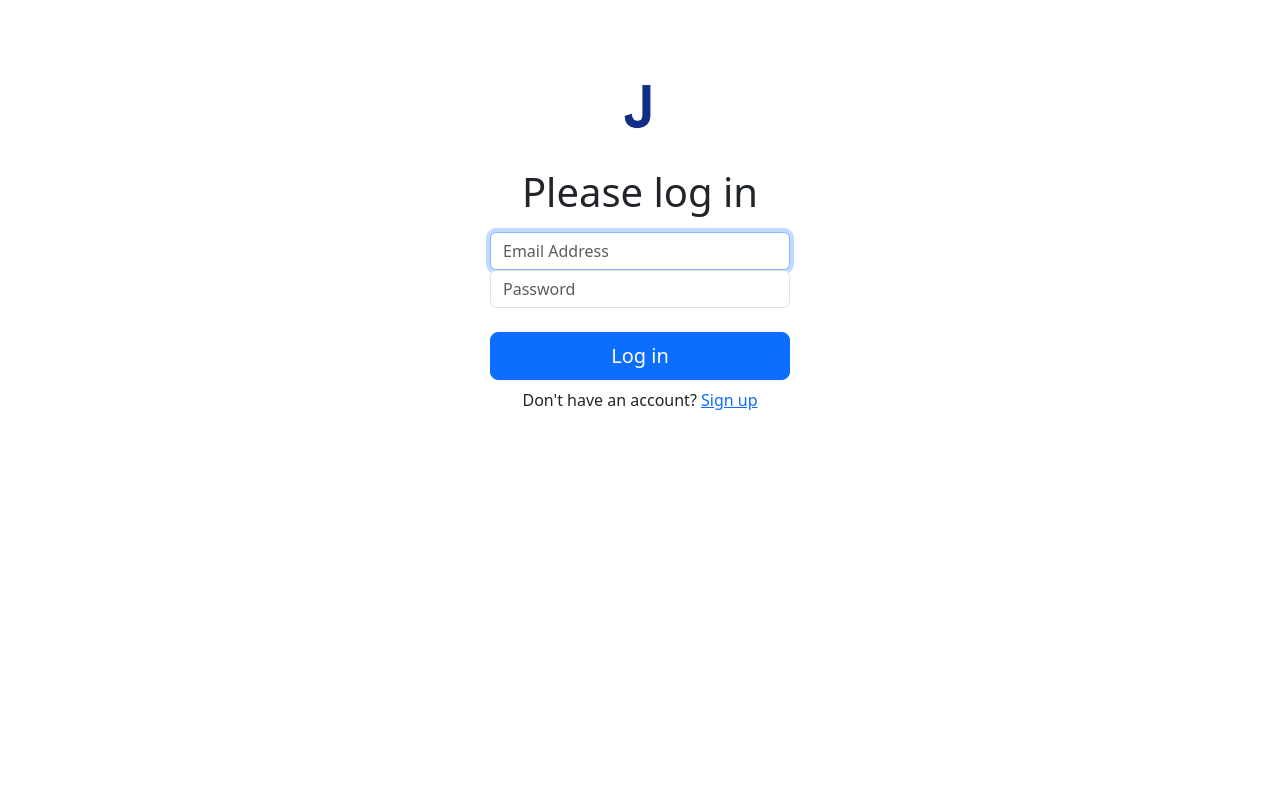
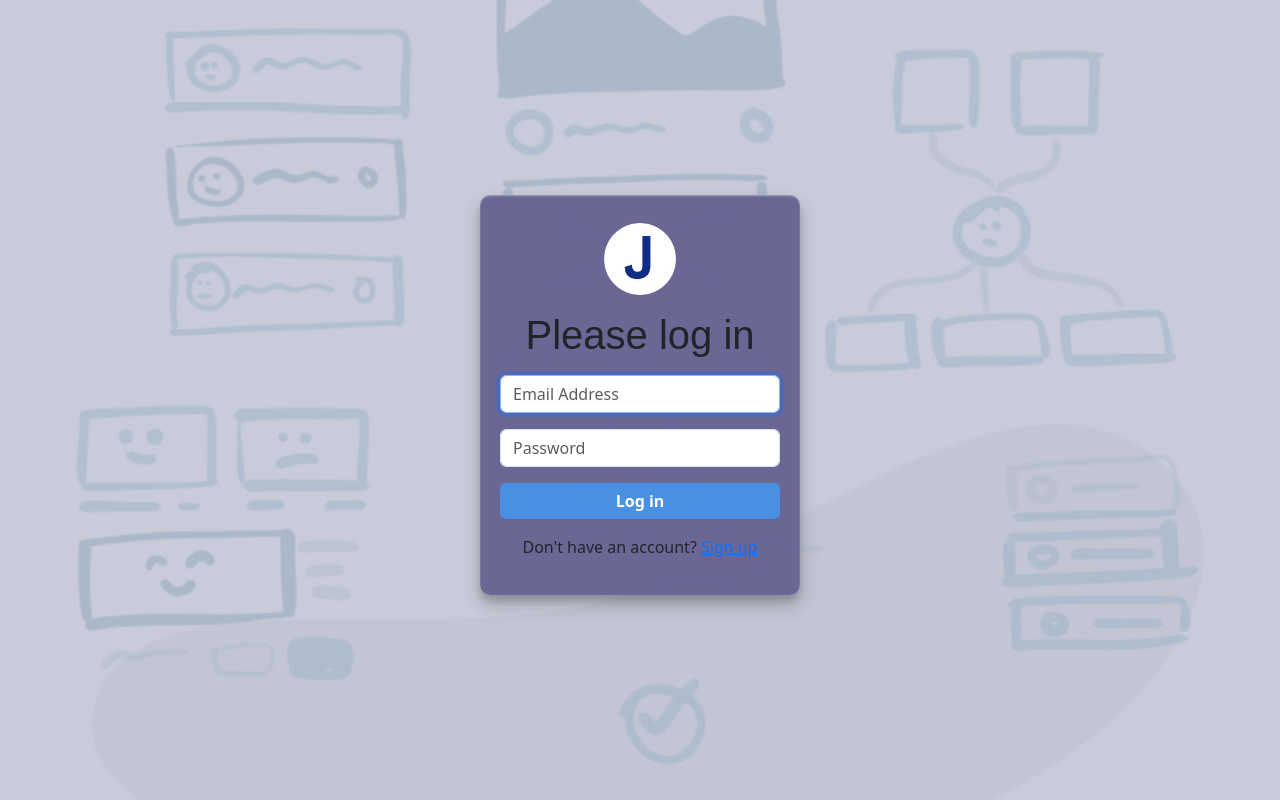
Before and after one commit to nehagarg-123/JOB-TRACKER, a React (Vite) app in the folder frontend/: page /login in a window 1280 px wide. Built offline with nearby package versions, Linux system fonts and the light colour scheme; no server answers.

Commit message:
Update Login.jsx

```diff
--- a/frontend/src/pages/Login.jsx
+++ b/frontend/src/pages/Login.jsx
@@ -1,6 +1,7 @@
 import { Link, useNavigate } from 'react-router-dom'
 import logo from '../assets/letter-j.png'
 import axios from 'axios'
+import signupbg from '../assets/signupbg.png'
 import { useState } from 'react'
 
 const Login = () => {
@@ -27,47 +28,96 @@ const Login = () => {
   }
 
   return (
-    <>
-      <div className="text-center mt-5">
+    <div
+      style={{
+        backgroundImage: `url(${signupbg})`,
+        backgroundSize: 'cover',
+        backgroundPosition: 'center',
+        minHeight: '100vh',
+        display: 'flex',
+        alignItems: 'center', // vertical center
+        justifyContent: 'center', // horizontal center
+        padding: '20px',
+      }}
+    >
+      <div
+        style={{
+          position: "absolute",
+          top: 0,
+          left: 0,
+          right: 0,
+          bottom: 0,
+          backgroundColor: "rgba(165, 168, 193, 0.6)", // White fade
+          zIndex: 0,
+        }}
+      ></div>
       <form
-          style={{ maxWidth: '300px', margin: 'auto' }}
+        style={{
+          maxWidth: '320px',
+          width: '100%',
+          background: 'rgba(102, 98, 146, 0.95)',
+          padding: '20px',
+          borderRadius: '10px',
+          boxShadow: `
+            0 10px 20px rgba(0, 0, 0, 0.2),
+            0 6px 6px rgba(0, 0, 0, 0.15),
+            inset 0 1px 2px rgba(255, 255, 255, 0.4)
+          `,
+          transform: 'translateY(-5px)',
+          transition: 'all 0.3s ease',
+          textAlign: 'center',
+        }}
         onSubmit={handleLogin}
       >
         <Link to="/">
-            <img className="mt-4" src={logo} height="72px" />
+          <img className="mt-2" src={logo} height="72px" />
         </Link>
-          <h1 className="mt-4 mb-3 fw-normal">Please log in</h1>
+        <h1
+          className="mt-3 mb-3 fw-normal"
+          style={{ fontFamily: 'Poppins, sans-serif', fontWeight: '600' }}
+        >
+          Please log in
+        </h1>
         <input
           type="email"
           name="email"
-            className="form-control"
+          className="form-control mb-3"
           placeholder="Email Address"
           required
-            autoFocus="true"
+          autoFocus
         />
         <input
           type="password"
           name="password"
-            className="form-control"
+          className="form-control mb-3"
           placeholder="Password"
           required
         />
-          <div className="mt-4">
-            <button type="submit" className="btn btn-lg btn-primary w-100">
+        <div className="mt-3">
+          <button
+            type="submit"
+            className="btn w-100"
+            style={{
+              backgroundColor: '#4a90e2', // matches theme
+              color: '#fff',
+              fontWeight: 'bold',
+              border: 'none',
+            }}
+          >
             Log in
           </button>
-            <p className="mt-2">
+          <p className="mt-3">
             Don't have an account? <Link to="/signup">Sign up</Link>
           </p>
         </div>
-        </form>
         {error && (
-          <div className="alert alert-danger col-6 col-md-2  m-auto">
+          <div className="alert alert-danger mt-3">
             Incorrect email or password
           </div>
         )}
+      </form>
     </div>
-    </>
   )
 }
+
 export default Login
```
Lines whose indentation alone changed are shown as unchanged.
